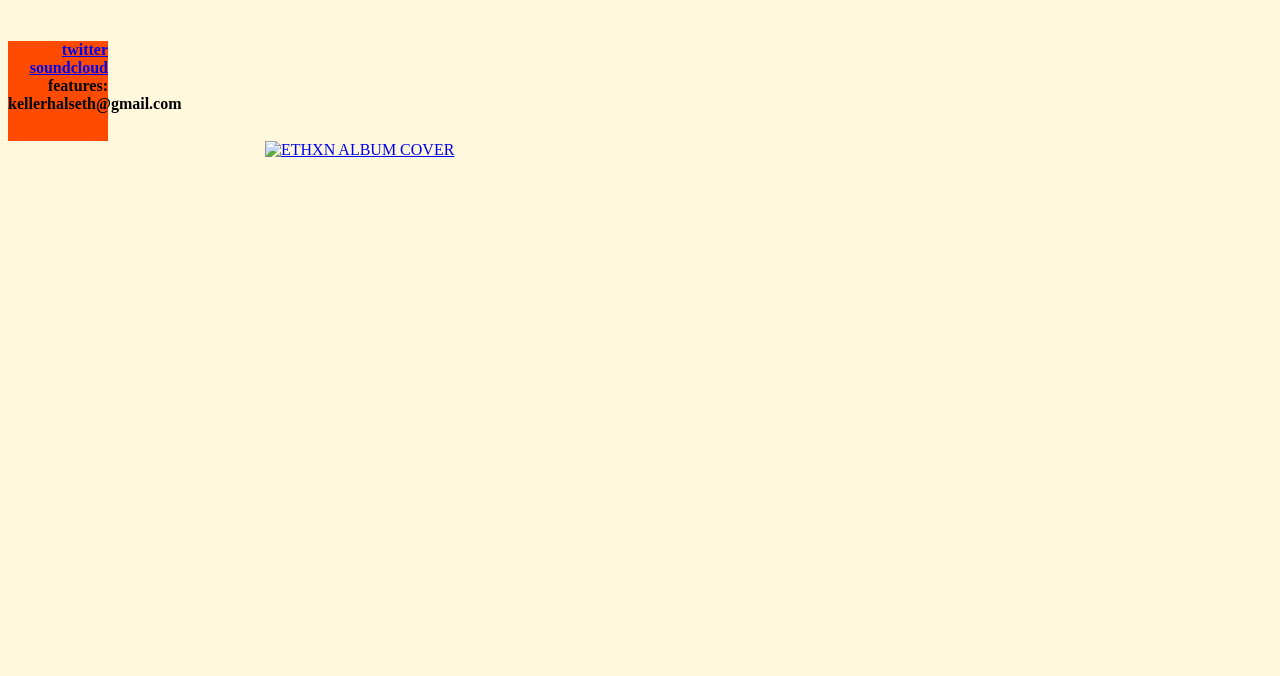
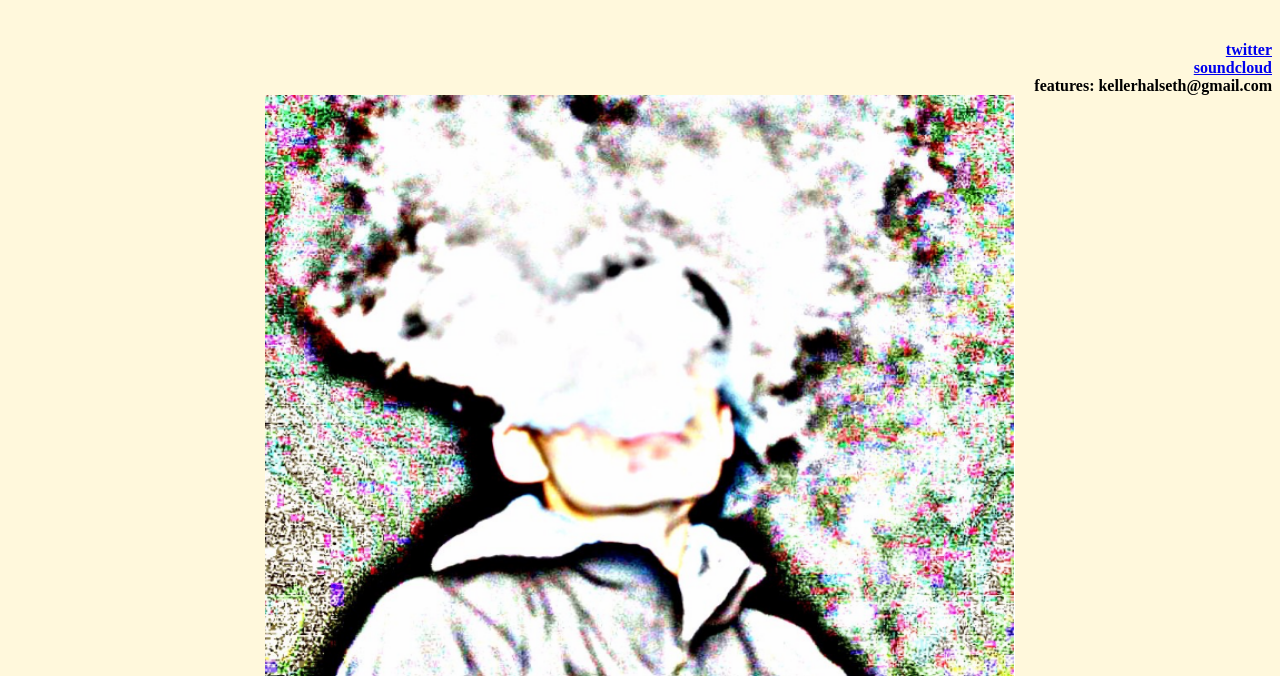
Before and after one commit to kellerhalseth/HTML, a plain HTML site: page index.html in a window 1280 px wide. Shown: the part 124-800 px from the top of the page. Drawn offline with Linux system fonts and the light colour scheme; files whose address does not match are found by name.

Commit message:
added picture

```diff
--- a/index.html
+++ b/index.html
@@ -16,6 +16,6 @@
 					<p> <b>features: kellerhalseth@gmail.com </b></p>
 				</div>
 				<a href="https://soundcloud.com/zerocommas">
-					<img src="file:///C:/Users/Ethan/Desktop/computer/iTunesAlbumArt/bandzBANGER2.PNG"; alt="ETHXN ALBUM COVER"; width=750 height=750; title="ETHXN ALBUM COVER"; target="_blank"/>
+					<img src="C:\Users\Ethan\Desktop\nine\HTML\bandzBANGER2.PNG"; alt="ETHXN ALBUM COVER"; width=750 height=750; title="ETHXN ALBUM COVER"; target="_blank"/>
 				</a>
 			</body>
--- a/website.css
+++ b/website.css
@@ -16,16 +16,18 @@ img {
 p {
   margin: auto;
 }
-div {
+/*div {
   width: 100px;
   height: 100px;
   background-color: red;
   animation-name: example;
   animation-duration: 100s;
 }
-@keyframes example {
+*/
+/*@keyframes example {
   0% {background-color:red;}
   25% {background-color: yellow;}
   50% {background-color: blue;}
   100% {background-color: green;}
 }
+*/
```
Also changed, not shown: bandzBANGER2.PNG (added).
